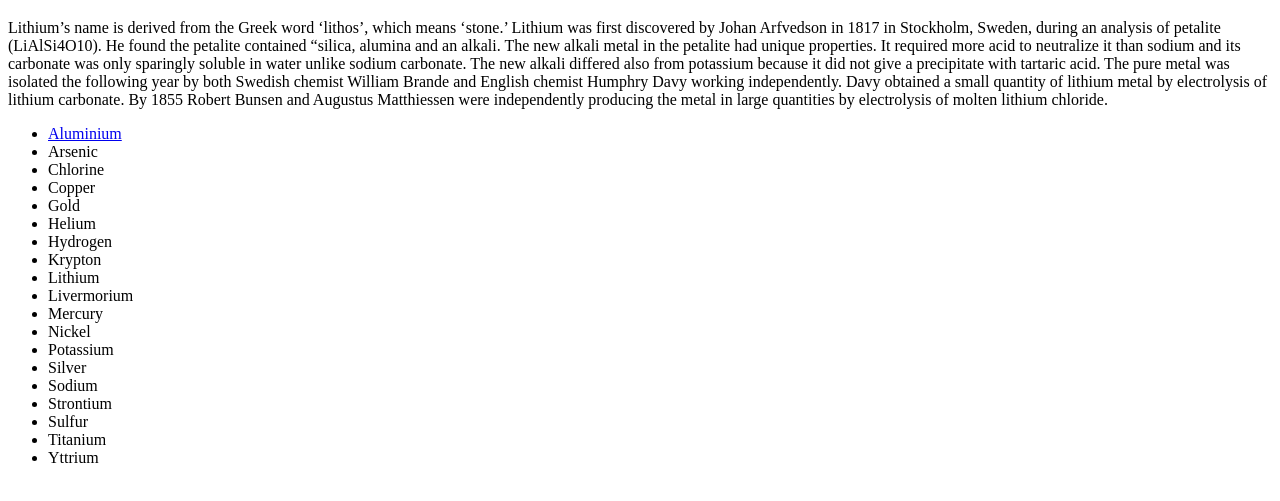
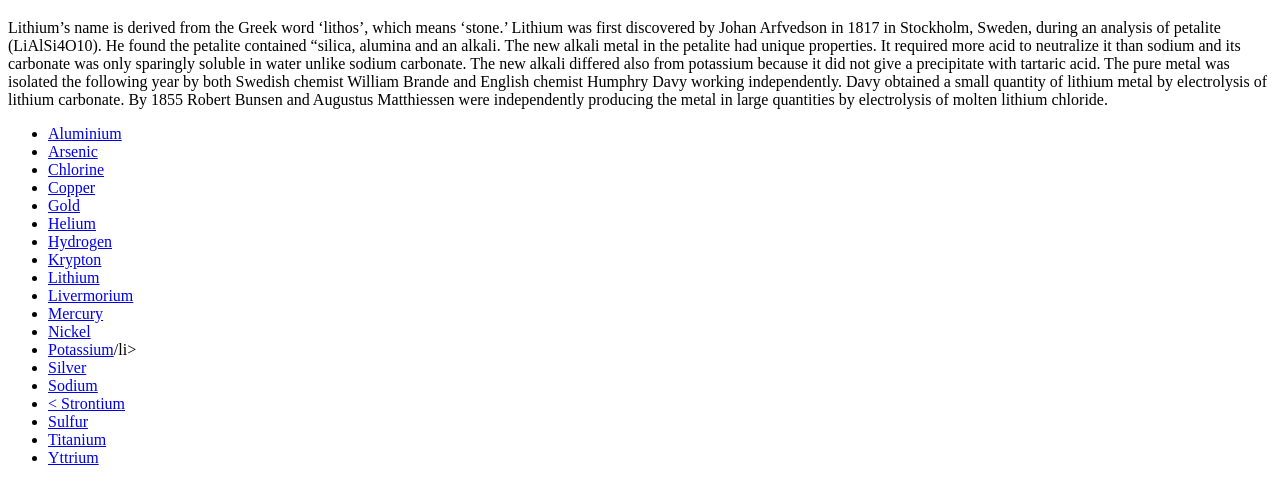
Before and after one commit to LanaAWebProject2/LanaAWebProject2.github.io, a plain HTML site: page index.html in a window 1280 px wide. Shown: the part 61-562 px from the top of the page. Drawn offline with Linux system fonts and the light colour scheme.

Commit message:
Update index.html

```diff
--- a/index.html
+++ b/index.html
@@ -7,24 +7,24 @@
 		<p> Lithium’s name is derived from the Greek word ‘lithos’, which means ‘stone.’ Lithium was first discovered by Johan Arfvedson in 1817 in Stockholm, Sweden, during an analysis of petalite (LiAlSi4O10). He found the petalite contained “silica, alumina and an alkali. The new alkali metal in the petalite had unique properties. It required more acid to neutralize it than sodium and its carbonate was only sparingly soluble in water unlike sodium carbonate. The new alkali differed also from potassium because it did not give a precipitate with tartaric acid. The pure metal was isolated the following year by both Swedish chemist William Brande and English chemist Humphry Davy working independently. Davy obtained a small quantity of lithium metal by electrolysis of lithium carbonate. By 1855 Robert Bunsen and Augustus Matthiessen were independently producing the metal in large quantities by electrolysis of molten lithium chloride. </p>
 	        <ul>
 			<li> <a href="./Element/Aluminium[1].html"> Aluminium </a></li>
-			<li> <a href="./Element/Arsenic[1].html"></a> Arsenic</li>
-			<li> <a href="./Element/Chlorine[1].html"></a> Chlorine</li>
-			<li> <a href="./Element/Copper[1].html"></a> Copper</li>
-			<li> <a href="./Element/Gold[1].html"></a> Gold</li>
-			<li> <a href="./Element/Helium[1].html"></a> Helium</li>
-			<li> <a href="./Element/Hydrogen[1].html"></a> Hydrogen</li>
-			<li> <a href="./Element/Krypton[1].html"></a> Krypton</li>
-			<li> <a href="./Element/Lithium[1].html"></a> Lithium</li>
-			<li> <a href="./Element/Livermorium[1].html"></a> Livermorium</li>
-			<li> <a href="./Element/Mercury[1].html"></a> Mercury</li>
-			<li> <a href="./Element/Nickel[1].html"></a> Nickel</li>
-			<li> <a href="./Element/Potassium[1].html"></a> Potassium</li>
-			<li> <a href="./Element/Silver[1].html"></a> Silver</li>
-			<li> <a href="./Element/Sodium[1].html"></a> Sodium</li>
-			<li> <a href="./Element/Strontium[1].html"></a> Strontium</li>
-			<li> <a href="./Element/Sulfur[1].html"></a> Sulfur</li>
-			<li> <a href="./Element/Titanium[1].html"></a> Titanium</li>
-			<li> <a href="./Element/Yttrium[1].html"></a> Yttrium</li>
+			<li> <a href="./Element/Arsenic[1].html"> Arsenic </a></li>
+			<li> <a href="./Element/Chlorine[1].html"> Chlorine</a></li>
+			<li> <a href="./Element/Copper[1].html"> Copper</a></li>
+			<li> <a href="./Element/Gold[1].html"> Gold</a></li>
+			<li> <a href="./Element/Helium[1].html"> Helium</a></li>
+			<li> <a href="./Element/Hydrogen[1].html"> Hydrogen</a></li>
+			<li> <a href="./Element/Krypton[1].html"> Krypton</a></li>
+			<li> <a href="./Element/Lithium[1].html"> Lithium</a></li>
+			<li> <a href="./Element/Livermorium[1].html">Livermorium</a></li>
+			<li> <a href="./Element/Mercury[1].html"> Mercury</a></li>
+			<li> <a href="./Element/Nickel[1].html"> Nickel</a></li>
+			<li> <a href="./Element/Potassium[1].html"> Potassium</a>/li>
+			<li> <a href="./Element/Silver[1].html"> Silver</a></li>
+			<li> <a href="./Element/Sodium[1].html"> Sodium</a></li>
+			<li> <a href="./Element/Strontium[1].html">< Strontium</a></li>
+			<li> <a href="./Element/Sulfur[1].html"> Sulfur</a></li>
+	                <li> <a href="./Element/Titanium[1].html"> Titanium</a></li>
+			<li> <a href="./Element/Yttrium[1].html">Yttrium</a></li>
 		</ul>
 	</body>
 </html>
```
